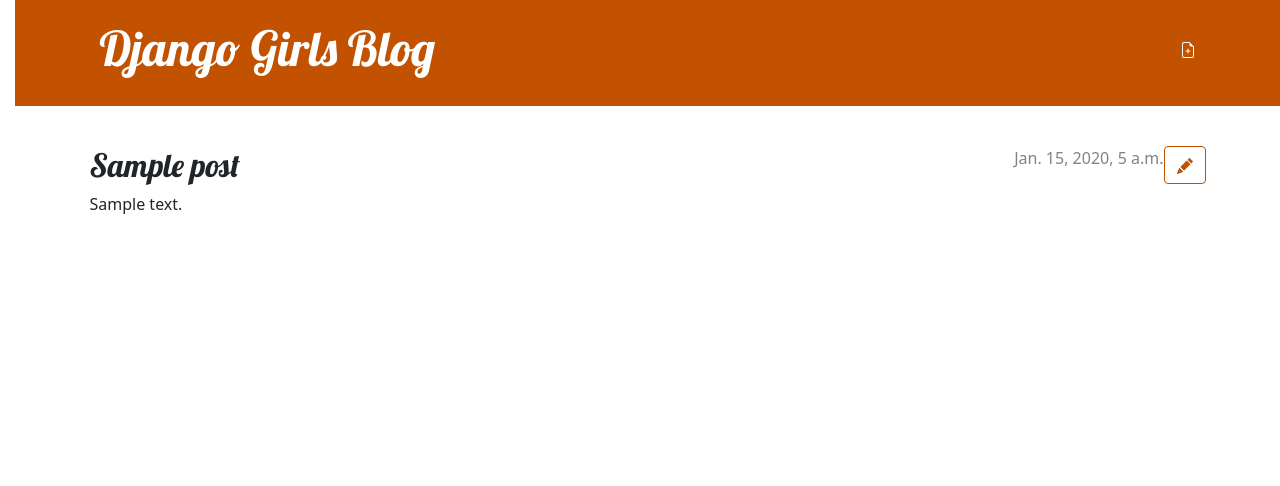
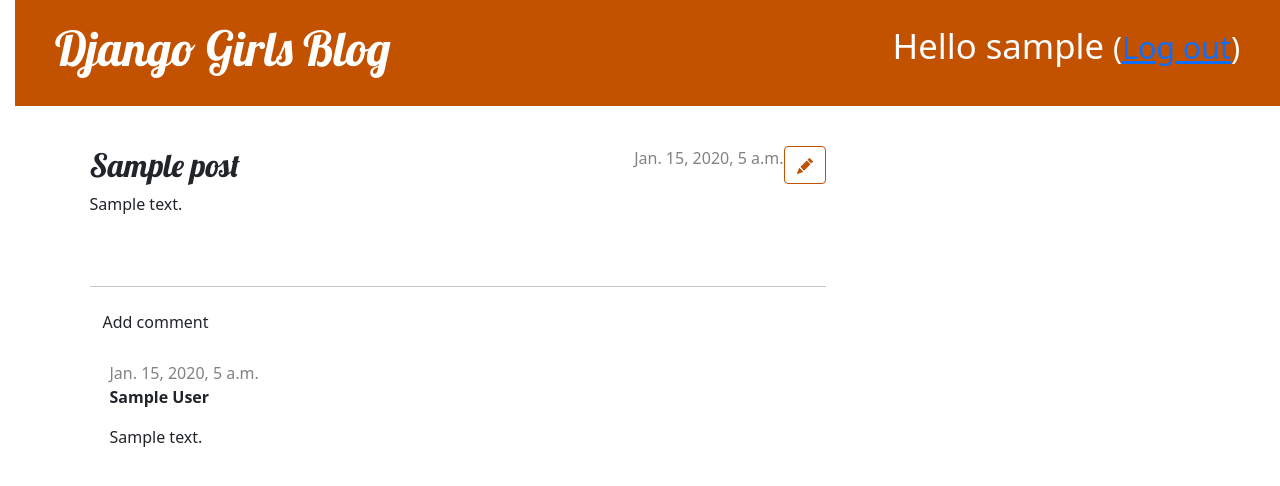
Before and after one commit to Zheta5/Django, a Django app: page /post/1/ in a window 1280 px wide. Shown: the top 486 px of the page. Run offline with Django 3.2, Linux system fonts and the light colour scheme; a user stored in the database is signed in; tables that the repository leaves empty hold one stand-in row (values such as "Sample post").

Commit message:
all M07 changes for Forms,Data and Security

```diff
--- a/blog/admin.py
+++ b/blog/admin.py
@@ -1,5 +1,7 @@
 from django.contrib import admin
 from .models import Post
+from .models import Post, Comment
 
 admin.site.register(Post)
+admin.site.register(Comment)
 # Register your models here.
--- a/blog/models.py
+++ b/blog/models.py
@@ -16,3 +16,20 @@
 
     def __str__(self):
         return self.title
+
+    def approved_comments(self):
+        return self.comments.filter(approved_comment=True)
+
+class Comment(models.Model):
+    post = models.ForeignKey('blog.Post', on_delete=models.CASCADE, related_name='comments')
+    author = models.CharField(max_length=200)
+    text = models.TextField()
+    created_date = models.DateTimeField(default=timezone.now)
+    approved_comment = models.BooleanField(default=False)
+
+    def approve(self):
+        self.approved_comment = True
+        self.save()
+
+    def __str__(self):
+        return self.text
--- a/blog/static/css/blog.css
+++ b/blog/static/css/blog.css
@@ -77,3 +77,7 @@
     color: #FFFFFF;
     background-color: #C25100;
 }
+
+.comment {
+    margin: 20px 0px 20px 20px;
+}
--- a/blog/templates/blog/base.html
+++ b/blog/templates/blog/base.html
@@ -8,23 +8,23 @@
         <link rel="stylesheet" href="{% static 'css/blog.css' %}">
     </head>
     <body>
-        <header class="page-header">
-            <div class="container">
+        <div class="page-header">
             {% if user.is_authenticated %}
-                    <a href="{% url 'post_new' %}" class="top-menu">
-                        {% include './icons/file-earmark-plus.svg' %}
-                    </a>
+                <a href="{% url 'post_new' %}" class="top-menu"><span class="glyphicon glyphicon-plus"></span></a>
+                <a href="{% url 'post_draft_list' %}" class="top-menu"><span class="glyphicon glyphicon-edit"></span></a>
+                <p class="top-menu">Hello {{ user.username }} <small>(<a href="{% url 'logout' %}">Log out</a>)</small></p>
+            {% else %}
+                <a href="{% url 'login' %}" class="top-menu"><span class="glyphicon glyphicon-lock"></span></a>
             {% endif %}
             <h1><a href="/">Django Girls Blog</a></h1>
         </div>
-          </header>
-          <main class="container">
+        <div class="content container">
             <div class="row">
-                  <div class="col">
+                <div class="col-md-8">
                 {% block content %}
                 {% endblock %}
                 </div>
             </div>
-          </main>
+        </div>
     </body>
 </html>
--- a/blog/templates/blog/post_detail.html
+++ b/blog/templates/blog/post_detail.html
@@ -10,11 +10,43 @@
             {% endif %}
         </aside>
         {% if post.published_date %}
-            <time class="date">
+            <div class="date">
                 {{ post.published_date }}
-            </time>
+            </div>
+        {% else %}
+            <form method="POST" action="{% url post_publish pk=post.pk %} class="post-form">{% csrf_token %}
+                <button type="submit" class="post btn btn-info" name="publish">Publish</button>
+            </form>
+            <form method="POST" action="{% url post_remove pk=post.pk %} class="post-form">{% csrf_token %}
+                <button type="submit" class="post btn btn-danger" name="delete">
+                    <span class="glyphicon glyphicon-remove"></span>
+                </button>
+            </form>
         {% endif %}
         <h2>{{ post.title }}</h2>
         <p>{{ post.text|linebreaksbr }}</p>
     </article>
+    <hr>
+    <a class="btn btn-default" href="{% url 'add_comment_to_post' pk=post.pk %}">Add comment</a>
+    {% for comment in post.comments.all %}
+        {% if user.is_authenticated or comment.approved_comment %}
+        <div class="comment">
+            <div class="date">
+                {{ comment.created_date }}
+                {% if not comment.approved_comment %}
+                    <a class="btn btn-default" href="{% url 'comment_remove' pk=comment.pk %}">
+                        {% include './icons/hand-thumbs-down.svg' %}
+                    </a>
+                    <a class="btn btn-default" href="{% url 'comment_approve' pk=comment.pk %}">
+                        {% include './icons/hand-thumbs-up.svg' %}
+                    </a>
+                {% endif %}
+            </div>
+            <strong>{{ comment.author }}</strong>
+            <p>{{ comment.text|linebreaks }}</p>
+        </div>
+        {% endif %}
+    {% empty %}
+        <p>No comments here yet :(</p>
+    {% endfor %}
 {% endblock %}
--- a/blog/templates/blog/post_list.html
+++ b/blog/templates/blog/post_list.html
@@ -9,6 +9,7 @@
             </time>
             <h2><a href="{% url 'post_detail' pk=post.pk %}">{{ post.title }}</a></h2>
             <p>{{ post.text|linebreaksbr }}</p>
+            <a href="{% url 'post_detail' pk=post.pk %}">Comments: {{ post.approved_comments.count }}</a>
         </article>
     {% endfor %}
 {% endblock %}
--- a/blog/urls.py
+++ b/blog/urls.py
@@ -5,5 +5,12 @@
     path('', views.post_list, name='post_list'),
     path('post/<int:pk>/', views.post_detail, name='post_detail'),
     path('post/new/', views.post_new, name='post_new'),
-     path('post/<int:pk>/edit/', views.post_edit, name='post_edit'),
+    path('post/<int:pk>/edit/', views.post_edit, name='post_edit'),
+    path('drafts/', views.post_draft_list, name='post_draft_list'),
+    path('post/<pk>/publish/', views.post_publish, name='post_publish'),
+    path('post/<pk>/remove/', views.post_remove, name='post_remove'),
+    path('post/<int:pk>/comment/', views.add_comment_to_post, name='add_comment_to_post'),
+    path('comment/<int:pk>/approve/', views.comment_approve, name='comment_approve'),
+    path('comment/<int:pk>/remove/', views.comment_remove, name='comment_remove'),
+
 ]
--- a/blog/views.py
+++ b/blog/views.py
@@ -1,8 +1,9 @@
 from django.shortcuts import render
 from django.utils import timezone
-from .models import Post
+from .models import Post, Comment
 from django.shortcuts import render, get_object_or_404
-from .forms import PostForm
+from .forms import PostForm,CommentForm
+from django.contrib.auth.decorators import login_required
 # Create your views here.
 
 def post_list(request):
@@ -12,21 +13,21 @@
 def post_detail(request, pk):
     post = get_object_or_404(Post, pk=pk)
     return render(request, 'blog/post_detail.html', {'post': post})
-
+@login_required
 def post_new(request):
     if request.method == "POST":
         form = PostForm(request.POST)
         if form.is_valid():
             post = form.save(commit=False)
             post.author = request.user
-            post.published_date = timezone.now()
+
             post.save()
             return redirect('post_detail', pk=post.pk)
     else:
         form = PostForm()
     return render(request, 'blog/post_edit.html', {'form': form})
 
-
+@login_required
 def post_edit(request, pk):
     post = get_object_or_404(Post, pk=pk)
     if request.method == "POST":
@@ -34,9 +35,51 @@
         if form.is_valid():
             post = form.save(commit=False)
             post.author = request.user
-            post.published_date = timezone.now()
+
             post.save()
             return redirect('post_detail', pk=post.pk)
     else:
         form = PostForm(instance=post)
     return render(request, 'blog/post_edit.html', {'form': form})
+@login_required
+def post_draft_list(request):
+    posts = Post.objects.filter(published_date__isnull=True).order_by('created_date')
+    return render(request, 'blog/post_draft_list.html', {'posts': posts})
+@login_required
+def post_publish(request, pk):
+    post = get_object_or_404(Post, pk=pk)
+    if request.method=='POST':
+        post.publish()
+    return redirect('post_detail', pk=pk)
+@login_required
+def post_remove(request, pk):
+    post = get_object_or_404(Post, pk=pk)
+    if request.method=='POST':
+        post.delete()
+    return redirect('post_list')
+
+
+def add_comment_to_post(request, pk):
+    post = get_object_or_404(Post, pk=pk)
+    if request.method == "POST":
+        form = CommentForm(request.POST)
+        if form.is_valid():
+            comment = form.save(commit=False)
+            comment.post = post
+            comment.save()
+            return redirect('post_detail', pk=post.pk)
+    else:
+        form = CommentForm()
+    return render(request, 'blog/add_comment_to_post.html', {'form': form})
+
+@login_required
+def comment_approve(request, pk):
+    comment = get_object_or_404(Comment, pk=pk)
+    comment.approve()
+    return redirect('post_detail', pk=comment.post.pk)
+
+@login_required
+def comment_remove(request, pk):
+    comment = get_object_or_404(Comment, pk=pk)
+    comment.delete()
+    return redirect('post_detail', pk=comment.post.pk)
--- a/mysite/urls.py
+++ b/mysite/urls.py
@@ -15,8 +15,11 @@
 """
 from django.contrib import admin
 from django.urls import path, include
+from django.contrib.auth import views
 
 urlpatterns = [
     path('admin/', admin.site.urls),
-    path('',include('blog.urls'))
+    path('accounts/login/', views.LoginView.as_view(), name='login'),
+     path('accounts/logout/', views.LogoutView.as_view(next_page='/'), name='logout'),
+    path('',include('blog.urls')),
 ]
```
Also changed, not shown: blog/forms.py (+7 -1 lines), blog/templates/blog/add_comment_to_post.html (added, +9 -0 lines), blog/templates/blog/post_draft_list.html (added, +11 -0 lines), blog/templates/registration/login.html (added, +24 -0 lines), blog/migrations/0002_comment.py (added). Lines whose indentation alone changed are shown as unchanged.
